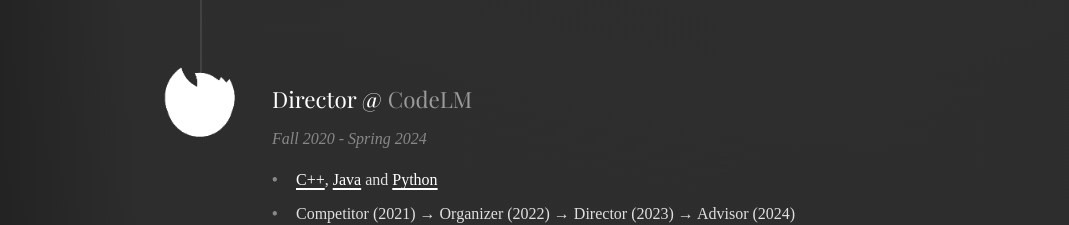
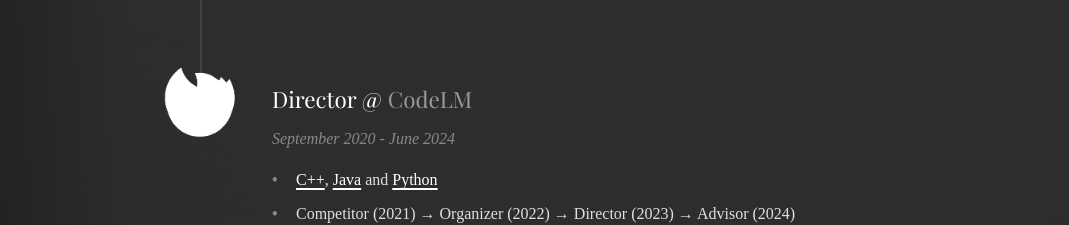
Before and after one commit to nathanaronson/nathan-aronson-website, a React (Vite) app: page / in a window 1280 px wide. Shown: the part 3023-3248 px from the top of the page, without its empty margins (40-1109 px from the left). Built offline with nearby package versions, Linux system fonts and the light colour scheme; a web font is replaced by a local one.

Commit message:
Updated timeline.

```diff
--- a/src/components/Experiences.tsx
+++ b/src/components/Experiences.tsx
@@ -104,7 +104,7 @@
       id: 7,
       title: 'Director',
       location: 'CodeLM',
-      date: 'Fall 2020 - Spring 2024',
+      date: 'September 2020 - June 2024',
       image: codelmImage,
       alt: 'CodeLM',
       skills: ['C++', 'Java', 'Python'],
```
